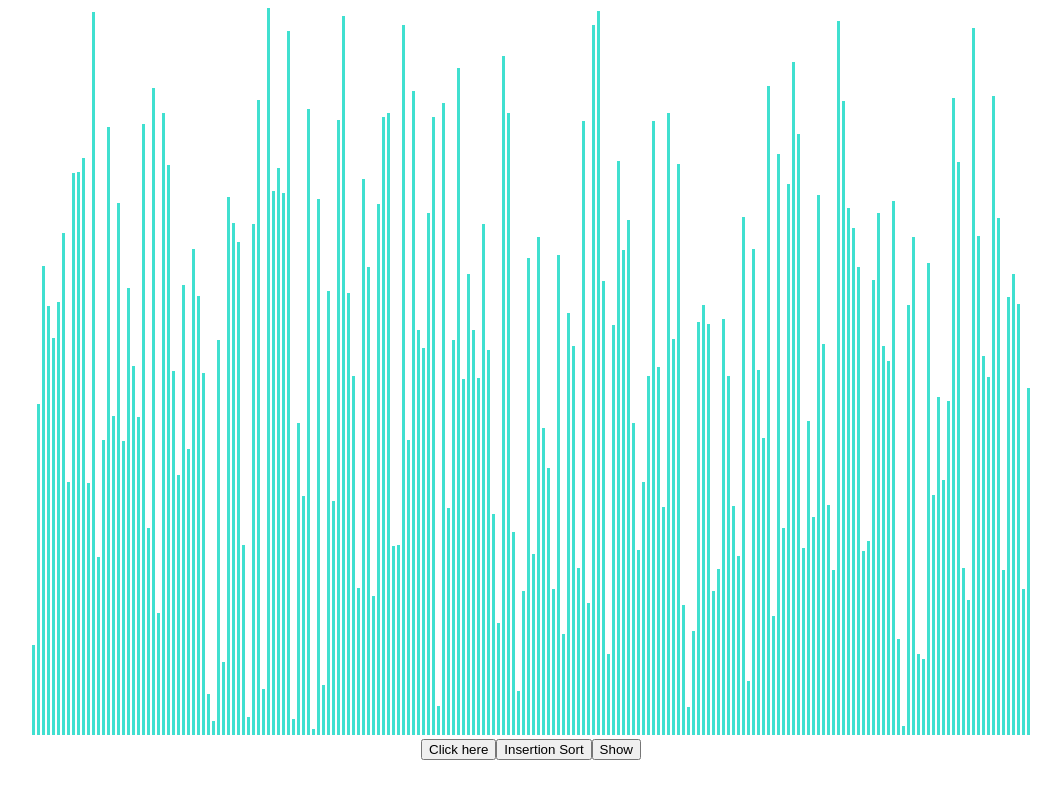
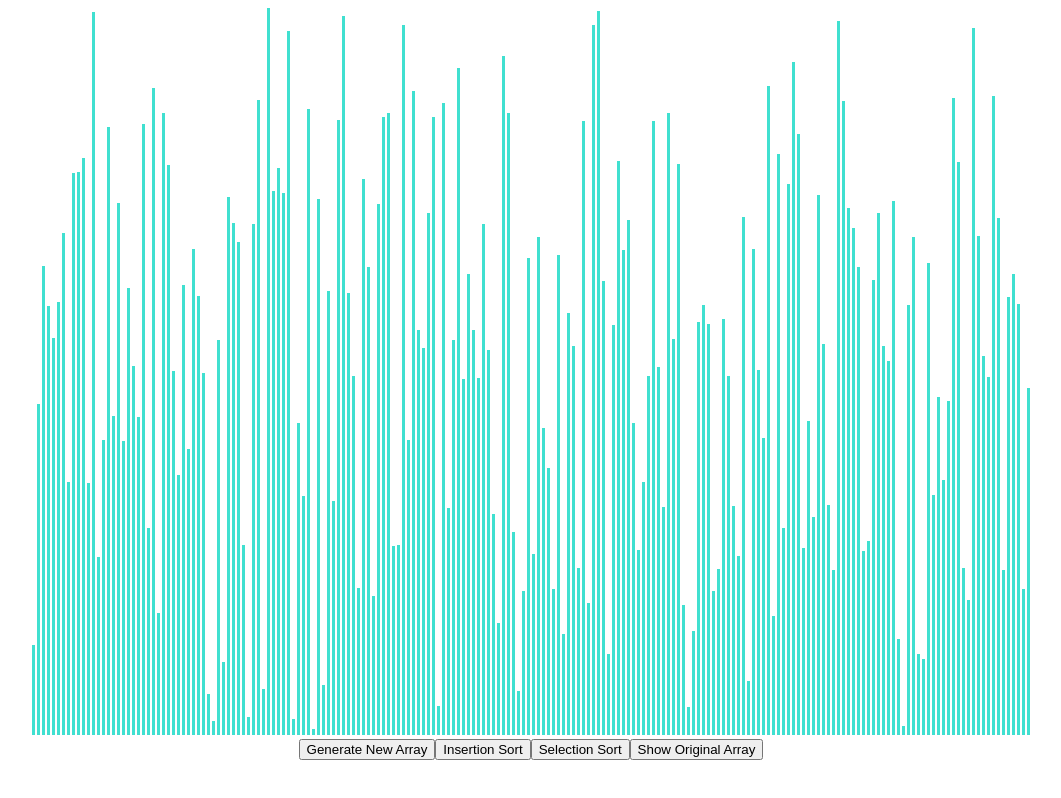
Before and after one commit to Anaveragec0der/Visuorythm, a React (Create React App) app: page / in a window 1280 px wide. Shown: the whole page, without its empty margins (69-1130 px from the left). Built offline with nearby package versions, Linux system fonts and the light colour scheme.

Commit message:
Selection sort implemented selection sort implemented and some comments added

```diff
--- a/src/SortingVisualizer.jsx
+++ b/src/SortingVisualizer.jsx
@@ -1,6 +1,8 @@
 import React, { useEffect, useState } from "react";
 import "./sortingVisualizer.css";
-import InsertionSort from "./sortingAlgorithm/allSortingAlgrithms";
+import InsertionSort, {
+  SelectionSort
+} from "./sortingAlgorithm/allSortingAlgrithms";
 
 function SortingVisualizer() {
   const [array, setArray] = useState([]);
@@ -20,14 +22,20 @@ function SortingVisualizer() {
   useEffect(() => {
     resetArray();
   }, []);
+
+  //helper function to perform animation
   const sleep = (ms) => {
     return new Promise((resolve) => setTimeout(resolve, ms));
   };
-  function handleClick() {
+
+  //for generating new array
+  function generateNewArray() {
     // console.log("clicked");
     resetArray();
   }
-  async function clicked() {
+
+  //Inserion Sort Visualization
+  async function performInsertionSort() {
     const objectArray = InsertionSort(array.slice());
     // console.log(objectArray);
     for (let i = 0; i < objectArray.length; i++) {
@@ -38,9 +46,7 @@ function SortingVisualizer() {
         const arrayBars = document.getElementsByClassName("array-bar");
         const barOneStyle = arrayBars[idx1].style;
         const barTwoStyle = arrayBars[idx2].style;
-        // setTimeout(() => {
 
-        // }, i * 10);
         barOneStyle.backgroundColor = "red";
         barTwoStyle.backgroundColor = "red";
         await sleep(20);
@@ -52,12 +58,37 @@ function SortingVisualizer() {
 
         barOneStyle.backgroundColor = "turquoise";
         barTwoStyle.backgroundColor = "turquoise";
-        // setTimeout(() => {
-
-        // }, 50);
       }
     }
   }
+
+  //Selection Sort Visualization
+  async function performSelectionSort() {
+    const objectArray = SelectionSort(array.slice());
+
+    for (let i = 0; i < objectArray.length; i++) {
+      for (let j = 0; j < objectArray[i].length; j++) {
+        const { a: idx1, b: idx2 } = objectArray[i][j];
+        const arrayBars = document.getElementsByClassName("array-bar");
+        const barOneStyle = arrayBars[idx1].style;
+        const barTwoStyle = arrayBars[idx2].style;
+
+        barOneStyle.backgroundColor = "red";
+        barTwoStyle.backgroundColor = "red";
+        await sleep(50);
+
+        const temp = barOneStyle.height;
+        barOneStyle.height = barTwoStyle.height;
+        barTwoStyle.height = temp;
+        await sleep(50);
+
+        barOneStyle.backgroundColor = "turquoise";
+        barTwoStyle.backgroundColor = "turquoise";
+      }
+    }
+  }
+
+  //display original array in the console
   function ShowArray() {
     console.log(array);
   }
@@ -75,9 +106,10 @@ function SortingVisualizer() {
           </div>
         ))}
         <br />
-        <button onClick={handleClick}> Click here </button>
-        <button onClick={clicked}>Insertion Sort</button>
-        <button onClick={ShowArray}> Show </button>
+        <button onClick={generateNewArray}> Generate New Array </button>
+        <button onClick={performInsertionSort}>Insertion Sort</button>
+        <button onClick={performSelectionSort}> Selection Sort</button>
+        <button onClick={ShowArray}> Show Original Array </button>
       </div>
     </div>
   );
--- a/src/sortingAlgorithm/allSortingAlgrithms.js
+++ b/src/sortingAlgorithm/allSortingAlgrithms.js
@@ -1,6 +1,5 @@
+let arr = [];
 function InsertionSort(Array) {
-  let arr = [];
-
   for (let i = 1; i < Array.length; i++) {
     let arr1 = [];
     let j = i - 1;
@@ -23,5 +22,28 @@ function InsertionSort(Array) {
   console.log(arr);
   return arr;
 }
+function SelectionSort(Array) {
+  let i, j, k;
+  // let obj={};
+  for (i = 0; i < Array.length - 1; i++) {
+    let arr1 = [];
+    for (j = k = i; j < Array.length; j++) {
+      if (Array[j] < Array[k]) {
+        k = j;
+      }
+    }
+    [Array[i], Array[k]] = [Array[k], Array[i]];
+    let obj = {
+      a: i,
+      b: k
+    };
+    arr1.push(obj);
 
+    arr.push(arr1);
+  }
+  console.log(Array);
+  console.log(arr);
+  return arr;
+}
+export { SelectionSort };
 export default InsertionSort;
```
